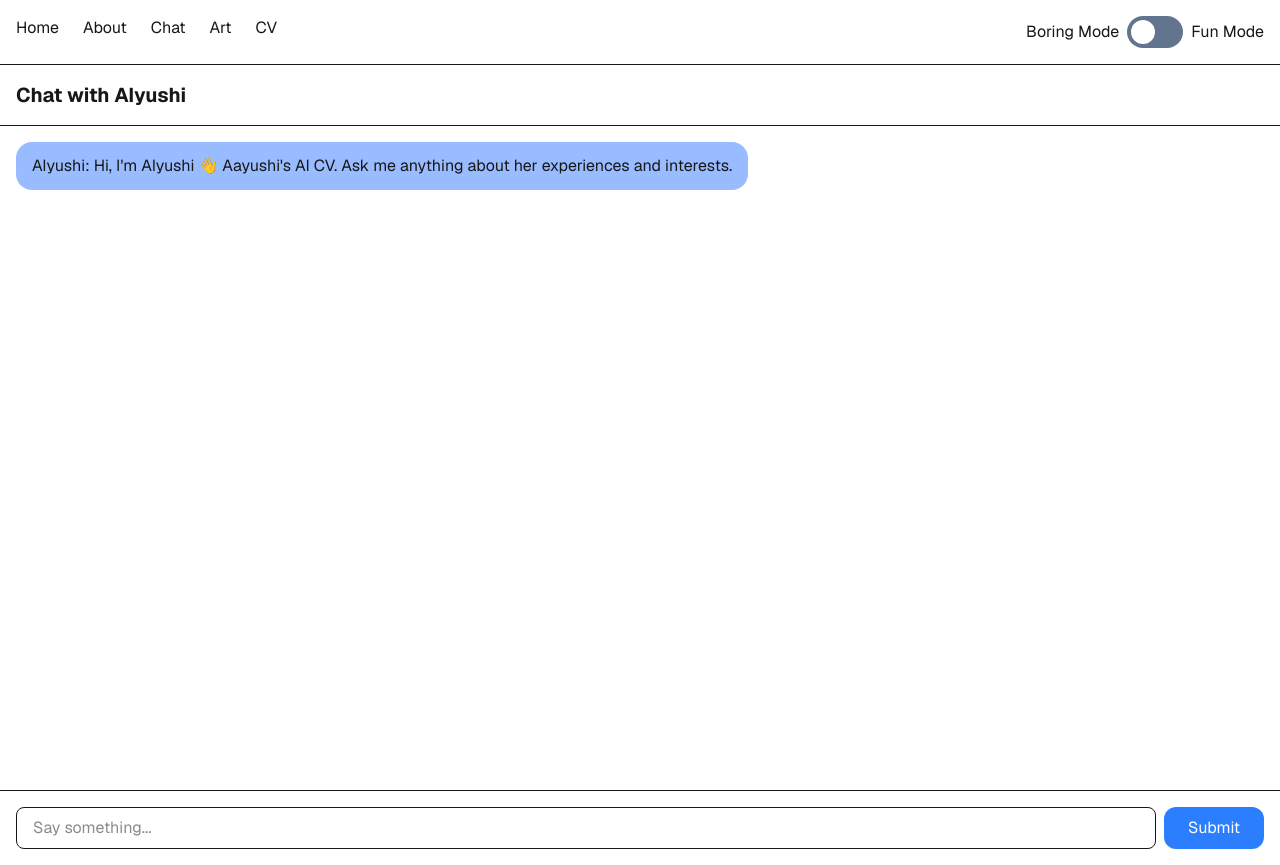
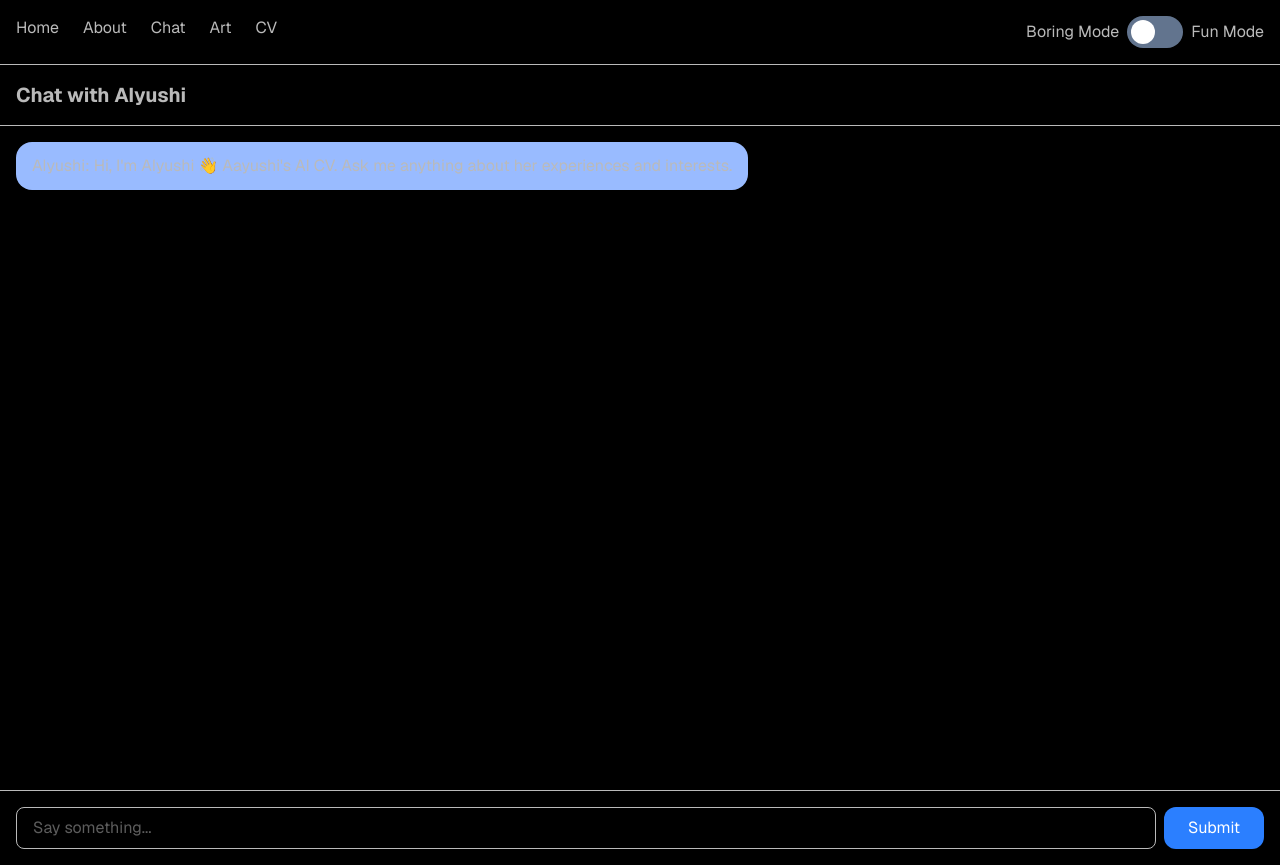
Before and after one commit to jhaveriaayushi/Aayushi-experience, a Next.js app: page /chat in a window 1280 px wide. Built offline with nearby package versions, Linux system fonts and the light colour scheme.

Commit message:
default mode video background

```diff
--- a/app/chat/page.tsx
+++ b/app/chat/page.tsx
@@ -8,9 +8,6 @@ import ReactMarkdown from "react-markdown";
 
 
 export default function Page() {
-
-
-
 
   // Chat state and helpers from the AI SDK.
   const { messages, sendMessage, status, error } = useChat({
--- a/app/globals.css
+++ b/app/globals.css
@@ -2,8 +2,8 @@
 
 
 :root {
-  --background: #ffffff;
-  --foreground: #171717;
+  --background: hsl(0, 0%, 0%);
+  --foreground: #bababa;
 
   --user-bubble: #2563eb;
   --assistant-bubble: #99bbff;
@@ -11,10 +11,10 @@
 }
 
 [data-theme="fun"] {
-  --background: #0f172a;
-  --foreground: #ffffff;
+  --background: #f7ccf8;
+  --foreground: #8000b3;
 
-  --user-bubble: #8b5cf6;
+  --user-bubble: #160f27;
   --assistant-bubble: #ce81db;
 }
 
@@ -28,6 +28,10 @@
   color: var(--foreground);
 }
 
+.buttons {
+  background: var(--user-bubble);
+  color: var(--foreground);
+}
 
 
 
--- a/app/navbar.tsx
+++ b/app/navbar.tsx
@@ -17,7 +17,7 @@ export function Navbar() {
   };
 
   return (
-    <nav className="flex gap-6 p-4 border-b">
+    <nav className="flex gap-6 p-4 border-b z-80">
       <Link href="/">Home</Link>
       <Link href="/about">About</Link>
       <Link href="/chat">Chat</Link>
--- a/app/page.tsx
+++ b/app/page.tsx
@@ -25,6 +25,8 @@ export default function Home() {
     return () => clearInterval(interval);
     }, []);
 
+
+
       const [showOptions, setShowOptions] = useState(false);
       const optionsRef = useRef<HTMLDivElement>(null);
 
@@ -38,16 +40,47 @@ export default function Home() {
         }, 100);
       };
 
+    useEffect(() => {
+      document.body.style.overflow = showOptions ? "auto" : "hidden";
+      document.documentElement.style.overflow = showOptions ? "auto" : "hidden";
+
+      return () => {
+        document.body.style.overflow = "auto";
+        document.documentElement.style.overflow = "auto";
+      };
+    }, [showOptions]);
+
 
   return (
-    <main>
-      <section className="h-screen flex flex-col items-center justify-center">
-        <h1 className="text-6xl font-extrabold mb-4">
+    <main
+  className={"relative min-h-[250vh]"}
+>
+  <div
+  className="absolute inset-0 translate-x-[20%] -translate-y-[30%]"
+>
+  <video
+    autoPlay
+    muted
+    loop
+    playsInline
+    className="w-full h-full object-contain object-[90%_30%]"
+>
+    <source src="hero.mp4" type="video/mp4" />
+  </video>
+
+</div>
+
+      <section className="relative h-screen flex flex-col items-start justify-center overflow-hidden">
+
+      <div className="fixed inset-0 bg-gradient-to-r from-black/100 via-black/90 to-transparent"></div>
+
+        <div className="relative z-10 w-full px-12">
+        <h1 className="text-6xl font-extrabold mb-4 text-left">
           {displayed}
           {isTyping && <span className="animate-pulse">|</span>}
         </h1>
 
-        <p className="text-xl text-slate-600 mb-8">
+        <p className="text-xl foreground mb-8">
           Ask me anything about Aayushi's
           experience, technical skills,
           project work, education and career journey.
@@ -55,39 +88,41 @@ export default function Home() {
 
         <button
           onClick={handleGetStarted}
-          className="px-8 py-4 bg-blue-600 text-white rounded-xl hover:bg-blue-700 transition"
+          className="px-8 py-4 buttons rounded-xl hover:bg-blue-700 transition"
           > Get Started
           </button>
+              </div>
         </section>
 
 
           {showOptions && (
           <section
           ref={optionsRef}
-          className="min-h-screen flex items-center justify-center"
+          className="relative min-h-screen flex items-center justify-center"
           >
-          <div className="grid grid-cols-2 gap-8 max-w-4xl w-full px-6">
+          {/*<div className="absolute bottom-0 h-250 left-0 right-0 bg-gradient-to-t from-black/100 via-black/90 to-transparent"></div>*/}
+          <div className="grid grid-cols-2 gap-8 max-w-4xl w-full px-6 relative z-10">
           <button
           onClick={() => router.push("/about")}
-          className="h-48 text-2xl rounded-2xl bg-blue-500 text-white">
+          className="cursor-pointer h-48 text-2xl rounded-2xl buttons">
           About
           </button>
 
           <button
           onClick={() => router.push("/chat")}
-          className="h-48 text-2xl rounded-2xl bg-purple-500 text-white">
+          className="cursor-pointer h-48 text-2xl rounded-2xl buttons">
           AI Chat
           </button>
 
           <button
           onClick={() => router.push("/cv")}
-          className="h-48 text-2xl rounded-2xl bg-green-500 text-white">
+          className="cursor-pointer h-48 text-2xl rounded-2xl buttons">
           CV
           </button>
 
           <button
-          onClick={() => router.push("/gallery")}
-          className="h-48 text-2xl rounded-2xl bg-orange-500 text-white">
+          onClick={() => router.push("/art")}
+          className="cursor-pointer h-48 text-2xl rounded-2xl buttons">
           Art Gallery
           </button>
           </div>
```
Also changed, not shown: 2 other files (tests, documents, lock files or other folders).
